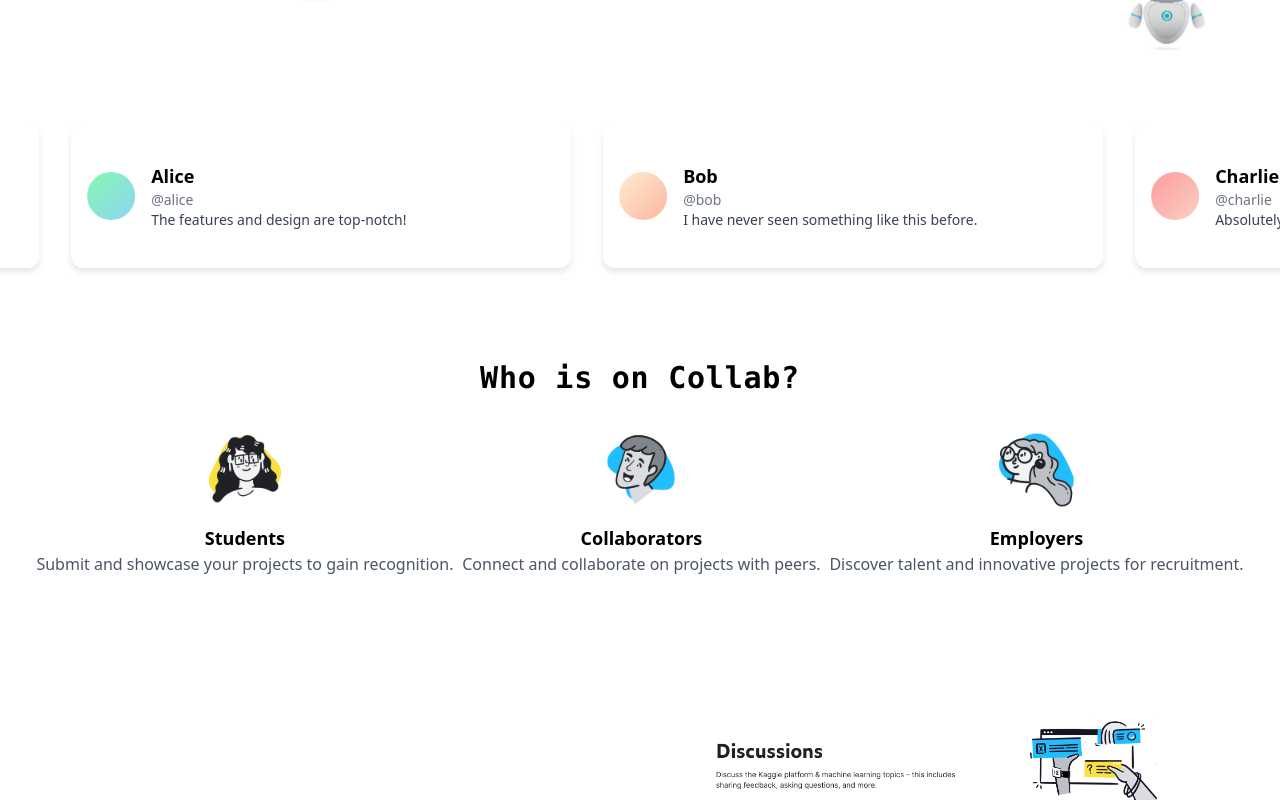
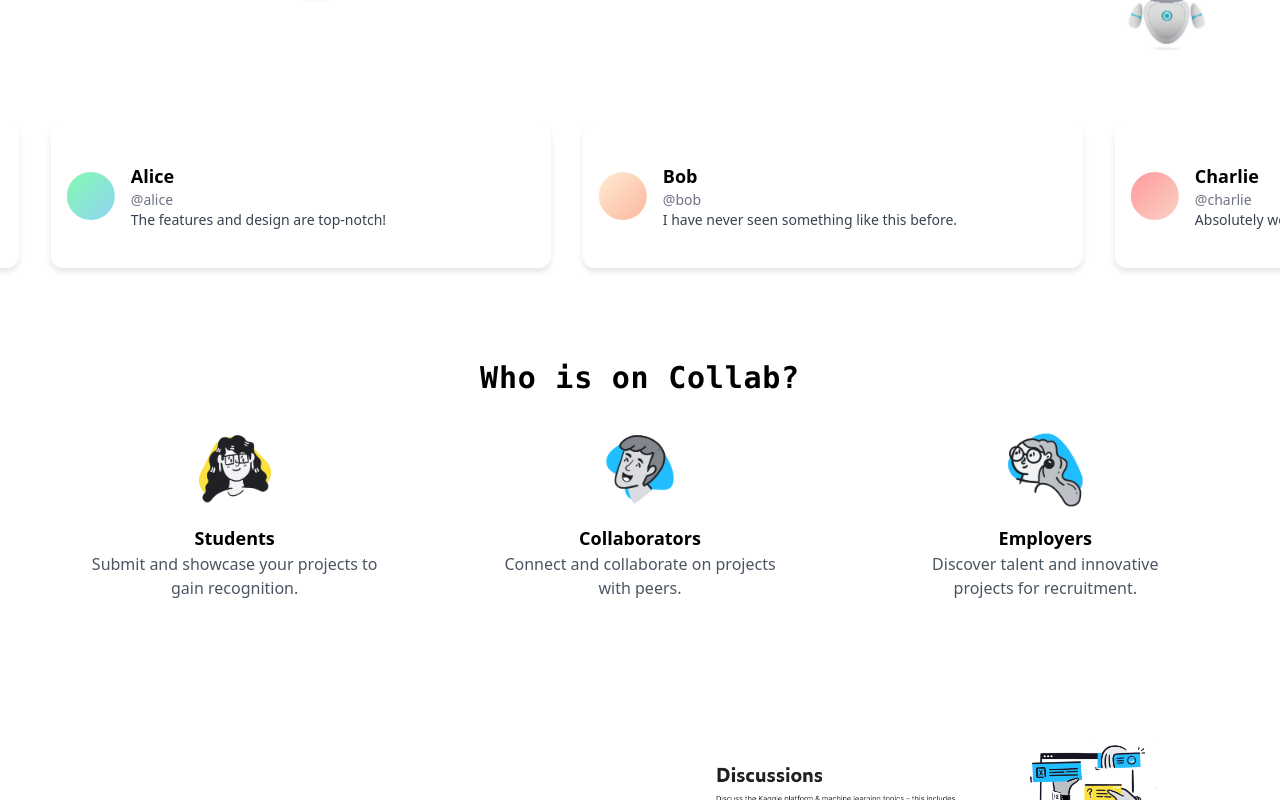
Before and after one commit to akshatIIIT/HackathonProject, a React (Vite) app: page / in a window 1280 px wide. Shown: the part 676-1476 px from the top of the page. Built offline with nearby package versions, Linux system fonts and the light colour scheme.

Commit message:
Update About.jsx

```diff
--- a/src/Home/About.jsx
+++ b/src/Home/About.jsx
@@ -2,11 +2,12 @@ import React from 'react';
 
 const KaggleSection = () => {
   return (
-    <div className="bg-white p-8">
-      <h1 className="text-center text-3xl font-semibold mb-8 font-mono tracking-wide">Who is on Collab?</h1>
-      <div className="flex justify-around items-center">
+    <div className="bg-white p-6 sm:p-8">
+      <h1 className="text-center text-2xl sm:text-3xl font-semibold mb-6 sm:mb-8 font-mono tracking-wide">Who is on Collab?</h1>
+
+      <div className="flex flex-col sm:flex-row justify-center sm:justify-around items-center gap-8 sm:gap-0">
         {/* Students Section */}
-        <div className="flex flex-col items-center text-center">
+        <div className="flex flex-col items-center text-center max-w-xs px-4">
           <img
             src="dev.png"
             alt="Students"
@@ -17,7 +18,7 @@ const KaggleSection = () => {
         </div>
 
         {/* Collaborators Section */}
-        <div className="flex flex-col items-center text-center">
+        <div className="flex flex-col items-center text-center max-w-xs px-4">
           <img
             src="learn.png"
             alt="Collaborators"
@@ -28,7 +29,7 @@ const KaggleSection = () => {
         </div>
 
         {/* Employers Section */}
-        <div className="flex flex-col items-center text-center">
+        <div className="flex flex-col items-center text-center max-w-xs px-4">
           <img
             src="re.png"
             alt="Employers"
```
